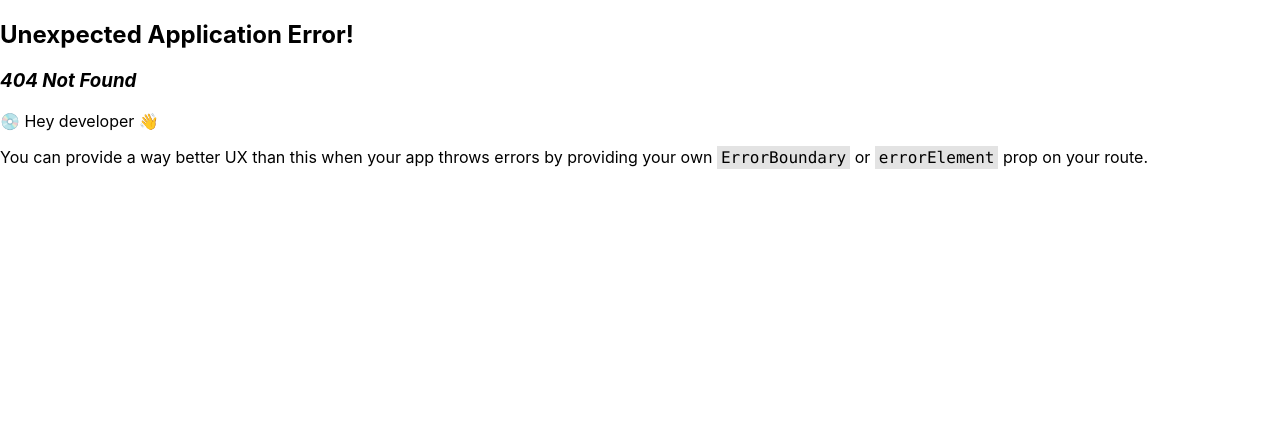
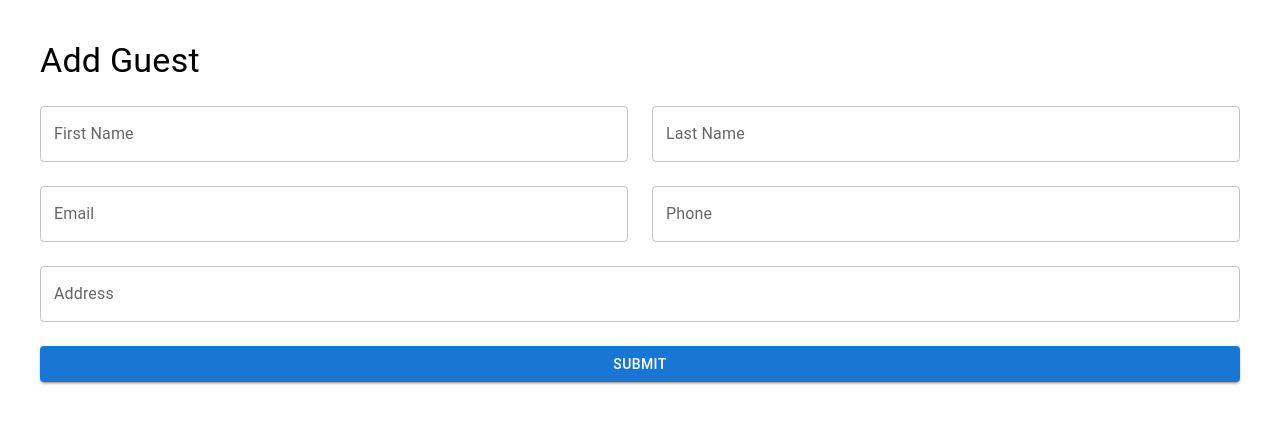
Before and after one commit to DigytUX/react-mui-mongodb-template, a React (Create React App) app in the folder client/: page /add-guest in a window 1280 px wide. Before the commit this address had no page. Shown: the top 424 px of the page. Built offline with nearby package versions, Linux system fonts and the light colour scheme.

Commit message:
Added new route

```diff
--- a/client/src/components/Form.js
+++ b/client/src/components/Form.js
@@ -60,7 +60,7 @@ export const Form = () =>   {
         <Box>
             <Grid container spacing={3}>
                 <Grid item xs={12}>
-                    <Typography variant="h4">Form</Typography>
+                    <Typography variant="h4">Add Guest</Typography>
                 </Grid>
                 <Grid item xs={6}>
                     <TextField
--- a/client/src/index.js
+++ b/client/src/index.js
@@ -2,6 +2,7 @@ import React from 'react';
 import ReactDOM from 'react-dom/client';
 import './index.css';
 import App from './App';
+import {AddGuest} from './pages/AddGuest'
 import reportWebVitals from './reportWebVitals';
 import {
   createBrowserRouter,
@@ -15,6 +16,10 @@ const router = createBrowserRouter([
     path: "/",
     element: <App/>,
   },
+  {
+    path: "/add-guest",
+    element: <AddGuest />,
+  },
 ]);
 
 root.render(
--- /dev/null
+++ b/client/src/pages/AddGuest.js
@@ -0,0 +1,13 @@
+import React from 'react'
+import {
+    Box
+} from '@mui/material'
+import {Form} from '../components/Form'
+
+export const AddGuest = () => {
+    return (
+        <Box p={5}>
+            <Form />
+        </Box>
+    )
+}
```
